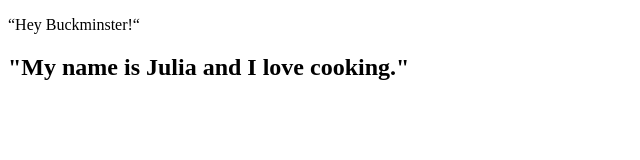
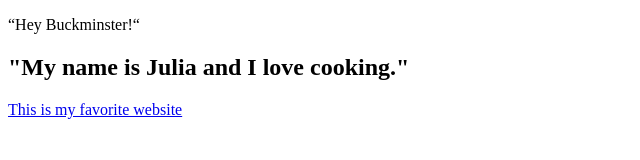
Before and after one commit to juliaclairepurcell/my-first-html, a plain HTML site: page index.html in a window 1280 px wide. Shown: the whole page, without its empty margins (0-640 px from the left). Drawn offline with Linux system fonts and the light colour scheme.

Commit message:
created a link to my favorite website

```diff
--- a/index.html
+++ b/index.html
@@ -9,6 +9,7 @@
 <body>
  <p>“Hey Buckminster!“</p>
  <h2>"My name is Julia and I love cooking."</h2>
+ <a href="https://www.nytimes.com/">This is my favorite website</a>
  </body>
 
 </html>
```
